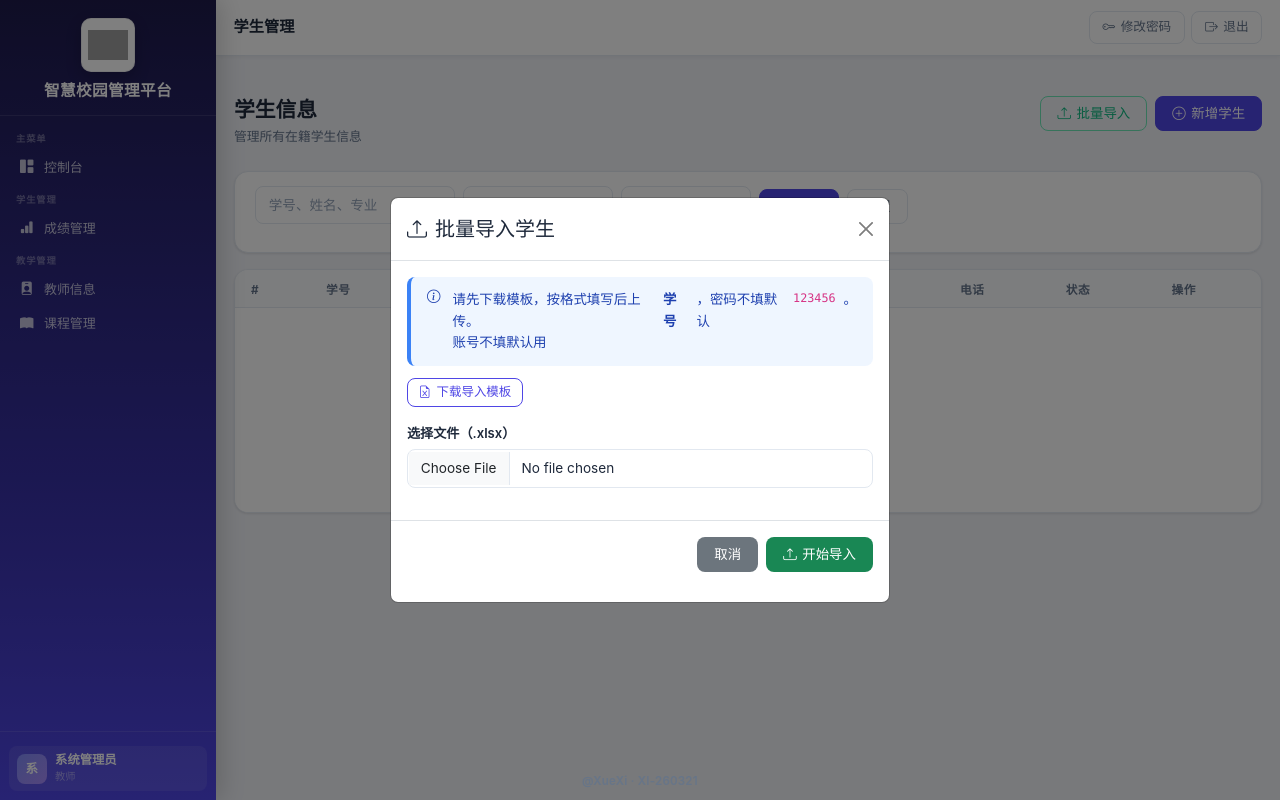
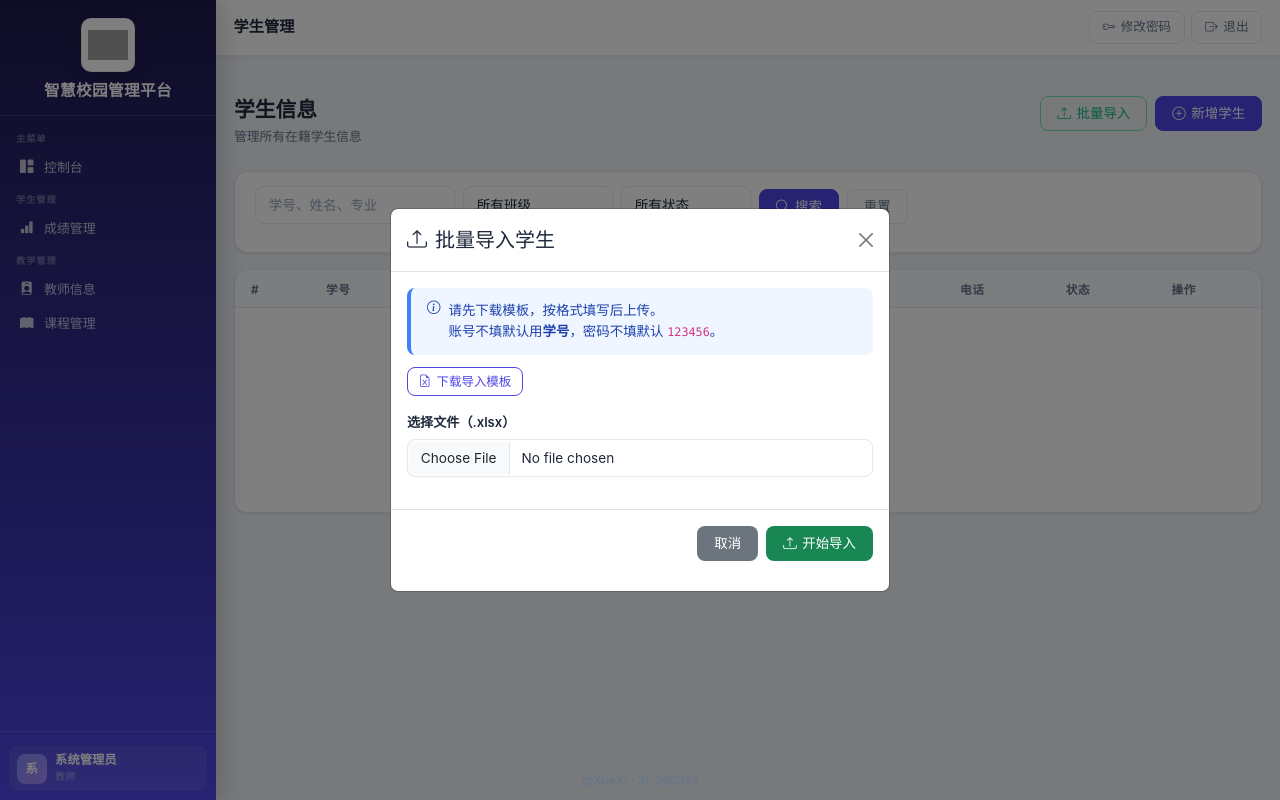
Before and after one commit to weichuyi/jystudent, a Flask app: template templates/students/list.html in a window 1280 px wide, after a click on "批量导入". Run offline with Flask 3, Linux system fonts and the light colour scheme; the template is opened without the code that fills it, so the values that code supplies are empty; a user stored in the database is signed in; grey boxes are pictures that could not be loaded.

Commit message:
修复学生导入模态框布局

```diff
--- a/templates/students/list.html
+++ b/templates/students/list.html
@@ -125,9 +125,9 @@
       <form method="post" action="{{ url_for('import_students') }}" enctype="multipart/form-data">
         <div class="modal-body">
           <div class="alert alert-info" style="font-size:.84rem">
-            <i class="bi bi-info-circle me-1"></i>
-            请先下载模板，按格式填写后上传。<br>
-            账号不填默认用<strong>学号</strong>，密码不填默认 <code>123456</code>。
+            <i class="bi bi-info-circle flex-shrink-0"></i>
+            <span>请先下载模板，按格式填写后上传。<br>
+            账号不填默认用<strong>学号</strong>，密码不填默认 <code>123456</code>。</span>
           </div>
           <div class="mb-3">
             <a href="{{ url_for('student_import_template') }}" class="btn btn-sm btn-outline-primary">
```
